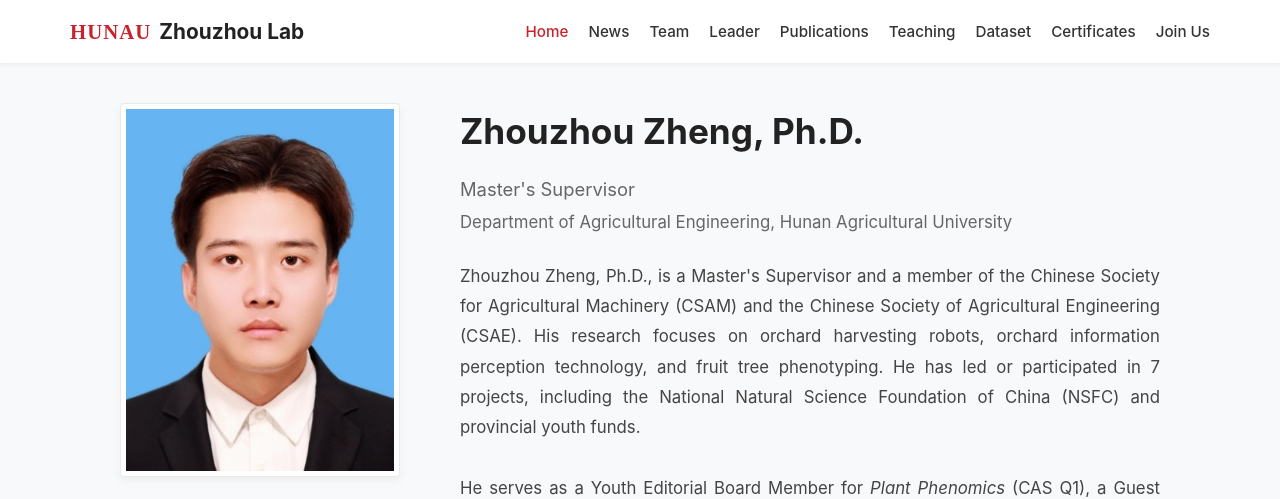
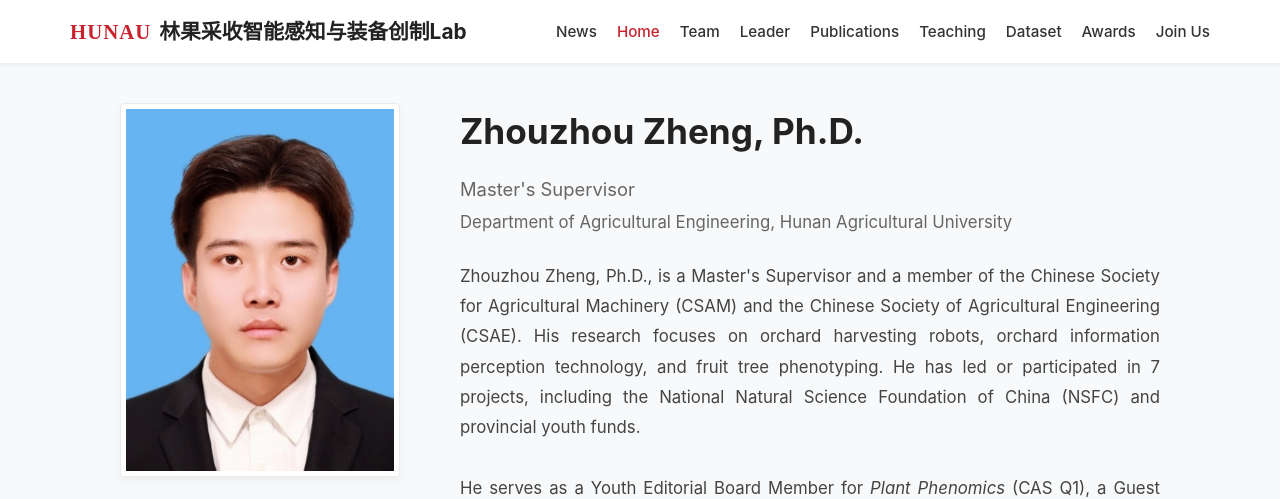
Before and after one commit to AI-Zhouzhou-Lab/AI-Zhouzhou-Lab.github.io, a plain HTML site: page index.html in a window 1280 px wide. Shown: the top 499 px of the page. Drawn offline with Linux system fonts and the light colour scheme.

Commit message:
Update index.html

```diff
--- a/index.html
+++ b/index.html
@@ -78,17 +78,17 @@
 <body>
     <header>
         <div class="nav-container">
-            <div class="logo"><span style="color: #c8232c; font-weight: 800; font-family: 'Times New Roman', serif; letter-spacing: 1px; margin-right: 8px;">HUNAU</span> Zhouzhou Lab</div>
+            <div class="logo"><span style="color: #c8232c; font-weight: 800; font-family: 'Times New Roman', serif; letter-spacing: 1px; margin-right: 8px;">HUNAU</span> 林果采收智能感知与装备创制Lab</div>
             <nav>
                 <ul>
+                    <li><a href="news.html">News</a></li>
                     <li><a href="index.html" class="active">Home</a></li>
-                    <li><a href="news.html">News</a></li>
                     <li><a href="team.html">Team</a></li>
                     <li><a href="leader.html">Leader</a></li>
                     <li><a href="publications.html">Publications</a></li>
                     <li><a href="teaching.html">Teaching</a></li>
                     <li><a href="dataset.html">Dataset</a></li>
-                    <li><a href="certificates.html">Certificates</a></li>
+                    <li><a href="certificates.html">Awards</a></li>
                     <li><a href="joinus.html">Join Us</a></li>
                 </ul>
             </nav>
```
